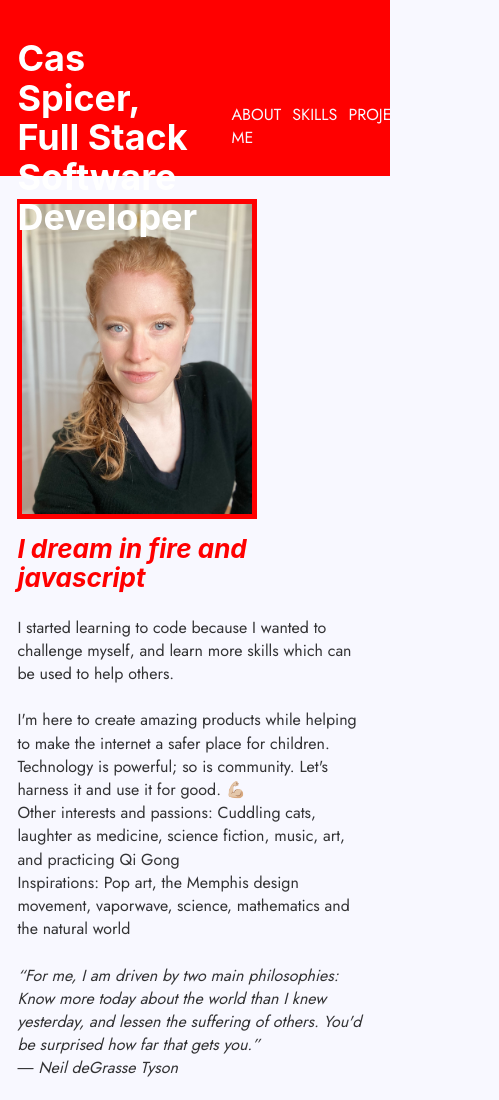
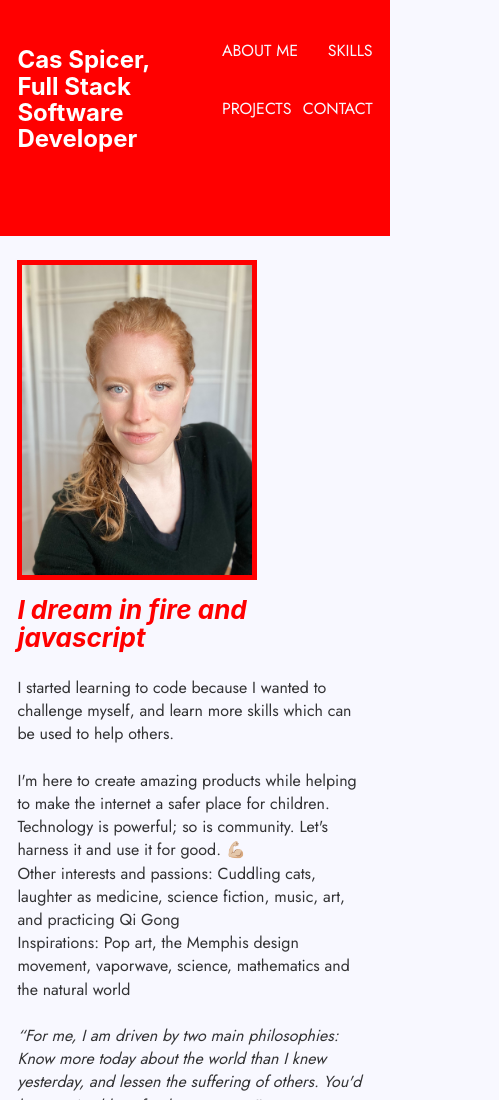
Before and after one commit to cvs181801/gatsby-starter-default, a Gatsby site: page / in a window 390 px wide. Shown: the top 1100 px of the page, 499 px wide, since content can reach past the window. Built offline with nearby package versions, Linux system fonts and the light colour scheme; Gatsby itself is replaced by a stand-in of ours.

Commit message:
adjust the flexbox on nav

```diff
--- a/src/components/header.js
+++ b/src/components/header.js
@@ -1,13 +1,14 @@
 import * as React from "react"
 import PropTypes from "prop-types"
 import { Link } from "gatsby"
+import "./layout.css"
 
 const Header = ({ siteTitle }) => (
   <header
+    className="header"
     style={{
       background: `red`,
-      marginBottom: `1.45rem`,
-      height: `11em`
+      //marginBottom: `1.45rem`
     }}
   >
     <div
@@ -22,25 +23,44 @@ const Header = ({ siteTitle }) => (
       id="headerSection"
      >
           <div className="h1Container">
-                <h1 style={{ margin: 0 }}>
+                <h1 style={{
+                    margin: 0,
+                    //fontSize: `1.5rem`  // this will need to be removed , to be replaced with responsive inline styling.
+                    }}>
                   <Link
                     to="/"
                     style={{
                       color: `white`,
-                      textDecoration: `none`,
+                      textDecoration: `none`
                     }}
                   >
                     {siteTitle}
                   </Link>
                 </h1>
           </div>
-          <div className="navContainer">
+          <div
+            className="navContainer"
+            style={{
+              margin: `0 auto`,
+              //border: `1px solid blue`,
+            }}
+
+          >
             <nav>
-              <ul className="navUl">
-                <li className="navLi"><a className="navLiAnchor" href="#aboutmeSection">about me</a></li>
-                <li className="navLi"><a className="navLiAnchor" href="#skillsSection">skills</a></li>
-                <li className="navLi"><a className="navLiAnchor" href="#projectsSection">projects</a></li>
-                <li className="navLi"><a className="navLiAnchor" href="#contactSection">contact</a></li>
+              <ul
+                className="navUl"
+                //style={{border: `1px solid green`,}}
+
+              >
+                <li className="navLi"><a className="navLiAnchor" href="#aboutmeSection" style={{flexWrap: `wrap`}}>about me</a></li>
+                <li className="navLi"><a className="navLiAnchor" href="#skillsSection" style={{flexWrap: `wrap`}}>skills</a></li>
+                </ul>
+                <ul
+                className="navUl"
+                //style={{border: `1px solid green`,}}
+                >
+                <li className="navLi"><a className="navLiAnchor" href="#projectsSection" style={{ flexWrap: `wrap`}}>projects</a></li>
+                <li className="navLi"><a className="navLiAnchor" href="#contactSection" style={{ flexWrap: `wrap`}}>contact</a></li>
               </ul>
             </nav>
           </div>
--- a/src/components/layout.css
+++ b/src/components/layout.css
@@ -33,7 +33,6 @@ footer,
 header,
 main,
 menu,
-nav,
 section,
 summary {
   display: block;
@@ -44,6 +43,11 @@ header {
   position: sticky;
   top: 0px;
   width: 100%;
+  height: 11em;
+}
+
+.header {
+  margin-bottom: 1.45rem;
 }
 
 #headerSection {
@@ -60,6 +64,10 @@ header {
   padding-top: 5em;
 }
 
+nav {
+  display: flex;
+}
+
 .navUl {
   display: flex;
   justify-content: space-between;
@@ -69,6 +77,7 @@ header {
 .h1Container {
   max-width: 20em;
   margin-top: 1em;
+  font-size: 1.5rem;
 }
 
 .navLi {
@@ -675,4 +684,22 @@ pre tt:after {
   html {
     font-size: 100%;
   }
+  .header {
+    height: 28vh;
+    width: 100vw;
+  }
+  .h1Container > h1 {
+    font-size: 1.5rem;
+  }
+  .navContainer {
+    padding-top: 1em;
+  }
+  .navUl {
+    display: flex;
+    justify-content: space-between;
+  }
+
+  nav {
+    display: inline-block;
+  }
 }
```
Also changed, not shown: index.html (+5 -1 lines).
